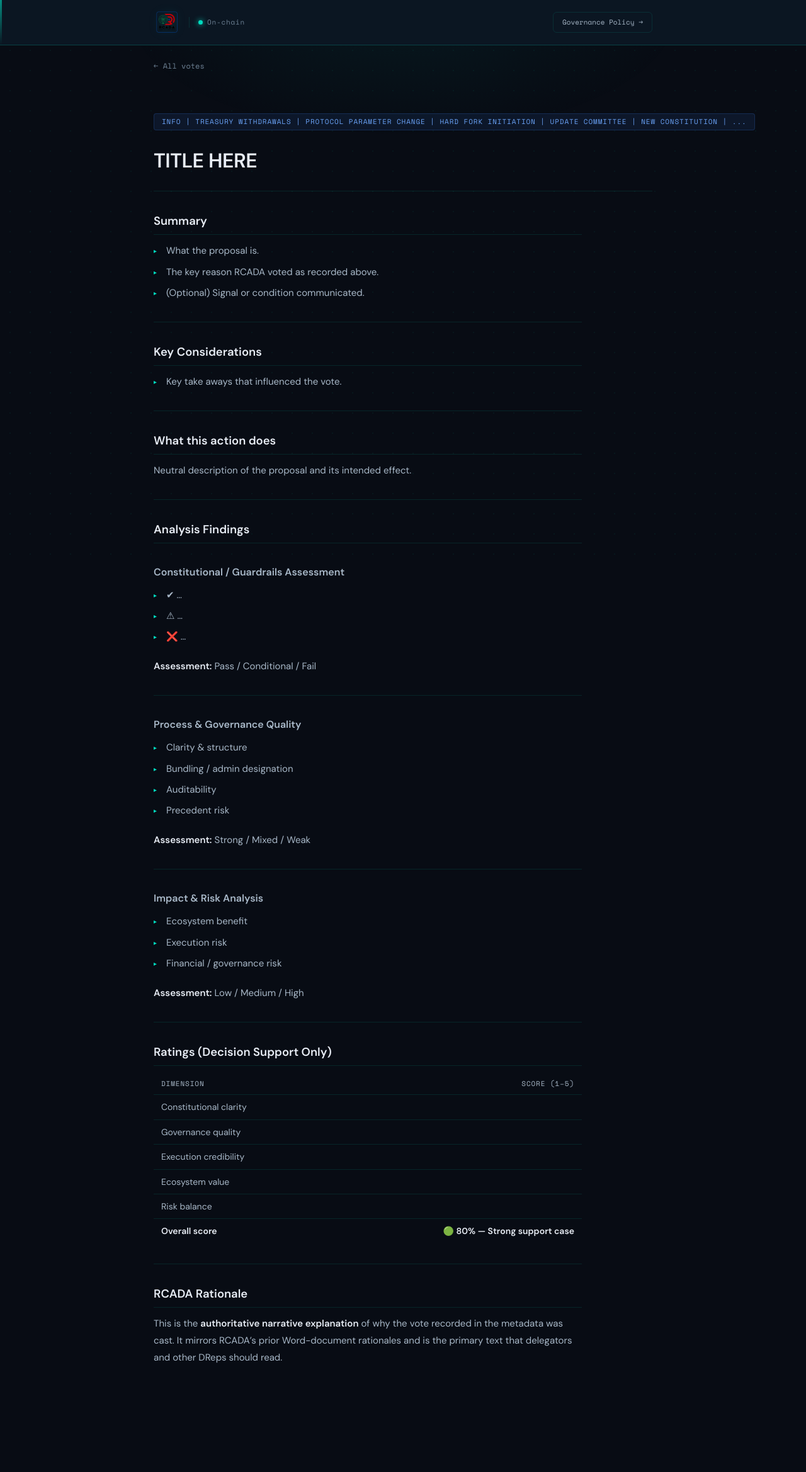
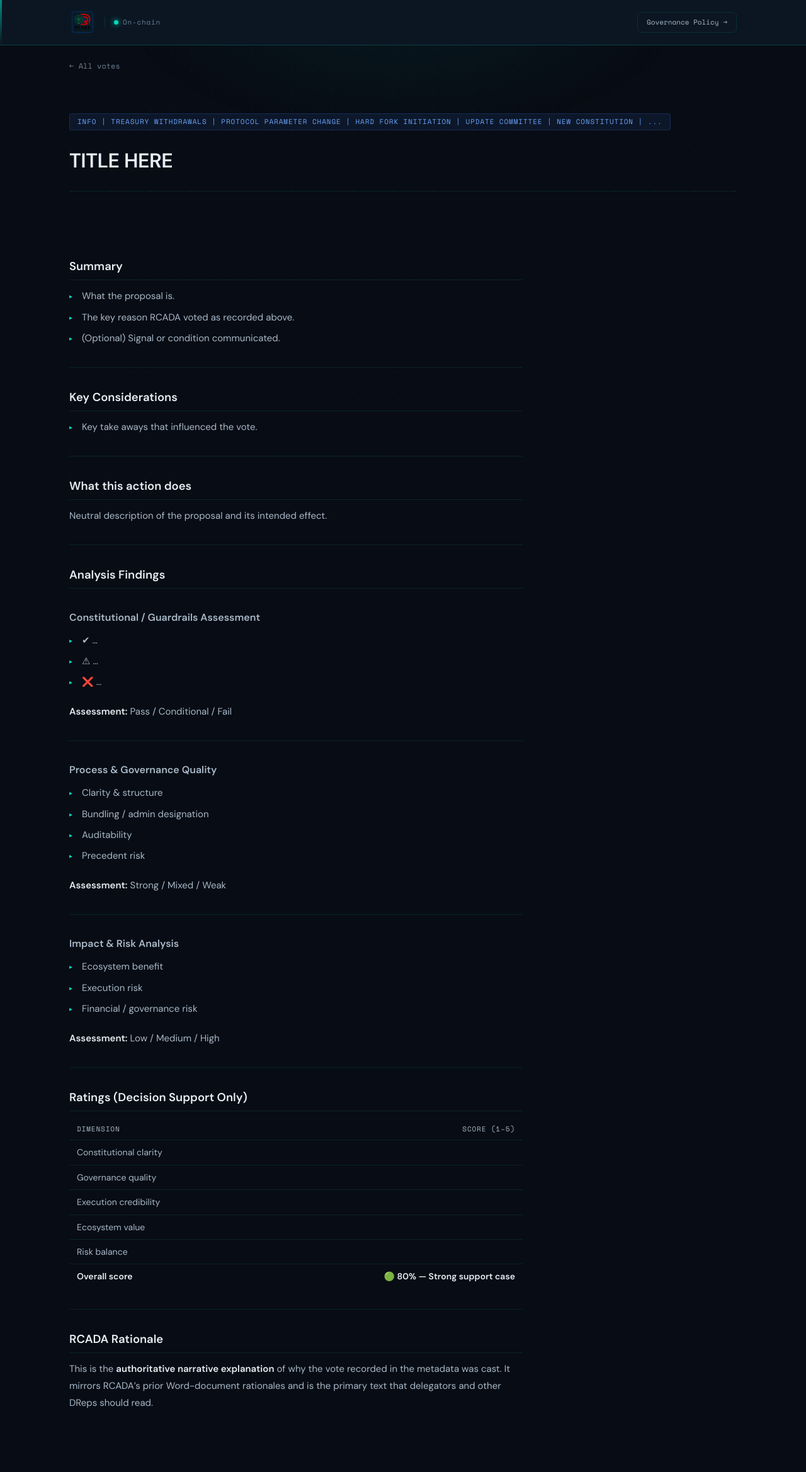
Before and after one commit to Brolloks/rcada-drep-votes, a Jekyll site: the page built from VOTE_TEMPLATE.md, in a window 1280 px wide. Shown: the whole page at 63% size. Built offline with Jekyll 4.4.1, drawn with Linux system fonts in a browser that asks for light colours; our own code applies the rules of GitHub Pages for plain Markdown files; before the commit the page ends 2266 px from its top, so only the background shows below that.

Commit message:
Update layout styles and add vote page design

```diff
--- a/assets/style.css
+++ b/assets/style.css
@@ -74,9 +74,9 @@
 .site-wrap {
   position: relative;
   z-index: 1;
-  max-width: 840px;
+  max-width: 1140px;
   margin: 0 auto;
-  padding: 0 1.5rem 5rem;
+  padding: 0 2.5rem 5rem;
 }
 
 /* ── LOGO BANNER ── */
@@ -192,7 +192,7 @@
 .site-hero .accent { color: var(--teal); }
 .site-hero p {
   color: var(--text-secondary);
-  max-width: 580px;
+  max-width: 720px;
   font-size: 15px;
   line-height: 1.75;
   margin-top: 0.6rem;
@@ -487,7 +487,69 @@
 }
 
 /* Prose content (rendered markdown) */
-.prose { max-width: 680px; }
+/* Two-column layout for vote pages */
+.vote-page {
+  display: grid;
+  grid-template-columns: 1fr 300px;
+  gap: 2.5rem;
+  align-items: start;
+  padding-top: 2rem;
+}
+
+/* Page header spans full width above the columns */
+.vote-page-header {
+  grid-column: 1 / -1;
+}
+
+/* Left column: prose content */
+.prose {
+  min-width: 0; /* prevent grid blowout */
+}
+
+/* Right column: sticky metadata sidebar */
+.vote-sidebar {
+  position: sticky;
+  top: 2rem;
+  display: flex;
+  flex-direction: column;
+  gap: 12px;
+}
+
+.sidebar-card {
+  background: var(--card);
+  border: 1px solid var(--border);
+  border-radius: var(--radius);
+  padding: 1.1rem 1.25rem;
+}
+.sidebar-card-title {
+  font-family: var(--mono);
+  font-size: 10px;
+  text-transform: uppercase;
+  letter-spacing: 0.12em;
+  color: var(--text-dim);
+  margin-bottom: 0.6rem;
+}
+.sidebar-card-value {
+  font-size: 14px;
+  color: var(--text-secondary);
+  line-height: 1.5;
+}
+.sidebar-card-value strong { color: var(--text-primary); font-weight: 500; }
+
+.sidebar-back {
+  font-family: var(--mono);
+  font-size: 12px;
+  color: var(--text-dim);
+  text-decoration: none;
+  display: flex;
+  align-items: center;
+  gap: 6px;
+  padding: 10px 14px;
+  border: 1px solid var(--border);
+  border-radius: var(--radius);
+  transition: all 0.2s;
+}
+.sidebar-back:hover { color: var(--teal); border-color: var(--teal); }
 
 .prose h1,
 .prose h2,
@@ -649,9 +711,16 @@
 
 
 /* ── RESPONSIVE ── */
+@media (max-width: 820px) {
+  .vote-page {
+    grid-template-columns: 1fr;
+  }
+  .vote-sidebar { position: static; }
+}
+
 @media (max-width: 620px) {
   .stats-row  { grid-template-columns: repeat(2, 1fr); }
   .info-grid  { grid-template-columns: 1fr; }
   .topbar-live { display: none; }
-  .prose { max-width: 100%; }
+  .page-wrap, .site-wrap { padding-left: 1rem; padding-right: 1rem; }
 }
```
